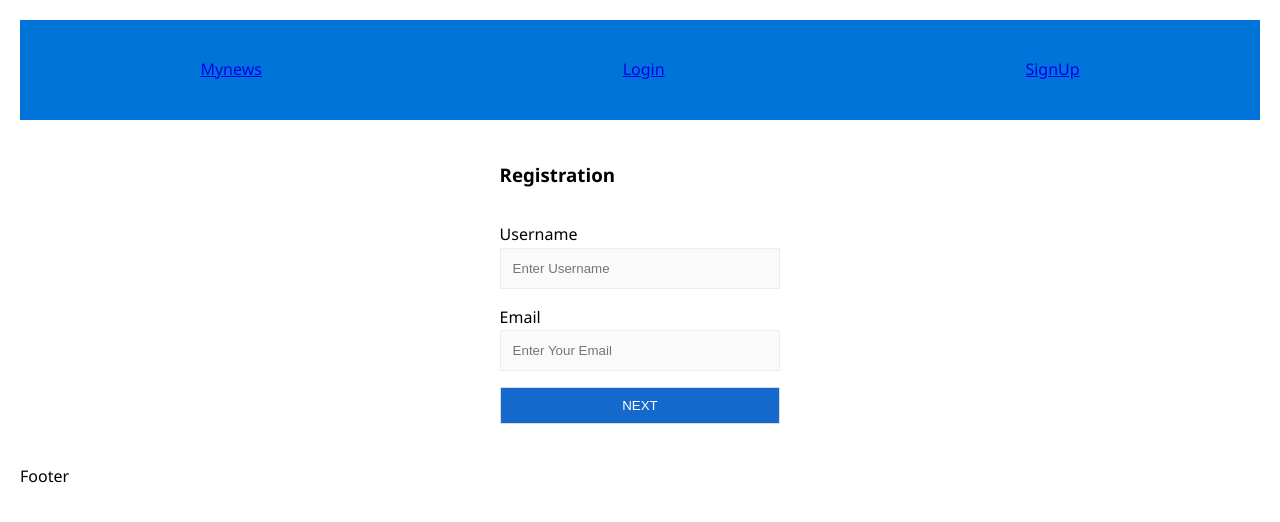
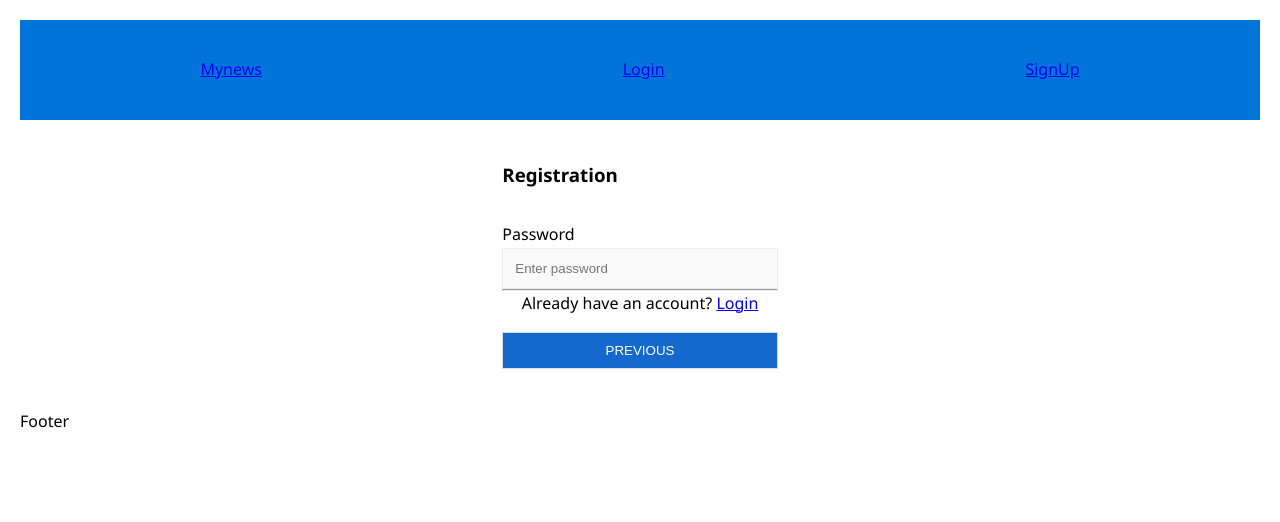
Before and after one commit to DimosMitel/mynews, a React (Create React App) app: page /signup in a window 1280 px wide. Both pictures are taken after a click on the button "NEXT". Shown: the top 522 px of the page. Built offline with nearby package versions, Linux system fonts and the light colour scheme.

Commit message:
Add Password Form (Step 2) for Sign Up page

```diff
--- a/src/features/SignUp/SignUp.js
+++ b/src/features/SignUp/SignUp.js
@@ -1,5 +1,6 @@
 import React, { useState } from 'react';
 import Step1 from './Step1';
+import Step2 from './Step2';
 import './SignUp.css';
 
 
@@ -28,6 +29,9 @@ const SignUp = (props) => {
     const _next = () => {
       let curStep = form.currentStep
 
+        curStep = form.currentStep === 2 ? 2: form.currentStep + 1
+
+
       setValues(prevState => ({
         ...prevState,
         currentStep: curStep
@@ -36,7 +40,7 @@ const SignUp = (props) => {
 
     const _prev = () => {
       let curStep = form.currentStep
-
+        curStep = form.currentStep <= 1? 1: form.currentStep - 1
       setValues(prevState => ({
         ...prevState,
         currentStep: curStep
@@ -93,6 +97,11 @@ const SignUp = (props) => {
             email={form.email}
             username={form.username}
           />
+            <Step2
+            currentStep={form.currentStep}
+            handleChange={handleChange}
+            password={form.password}
+          />
           {previousButton()}
           {nextButton()}
         </form>
--- /dev/null
+++ b/src/features/SignUp/Step2.js
@@ -0,0 +1,35 @@
+import React  from 'react';
+
+import {
+  Link,
+} from "react-router-dom";
+
+const Step2 = (props) => {
+    if (props.currentStep !== 2) { // Prop: The current step
+        return null
+      }
+      // The markup for the Step 2 UI
+      return(
+
+        <div className="form-group">
+
+            <label htmlFor="password">Password
+            <input
+              className="form-input"
+              id="password"
+              name="password"
+              type="password"
+              placeholder="Enter password"
+              value={props.password} // Prop: The password input data
+              onChange={props.handleChange} // Prop: Puts data into state
+            /></label><br />
+            <hr />
+             <div class="form-footer">
+              Already have an account? <Link role="link" to="/login">Login</Link>
+            </div>
+        </div>
+
+      )
+}
+
+export default Step2
```
